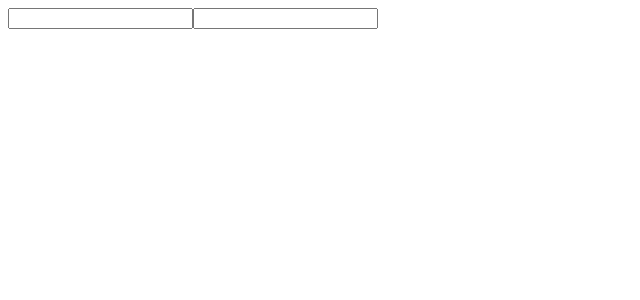
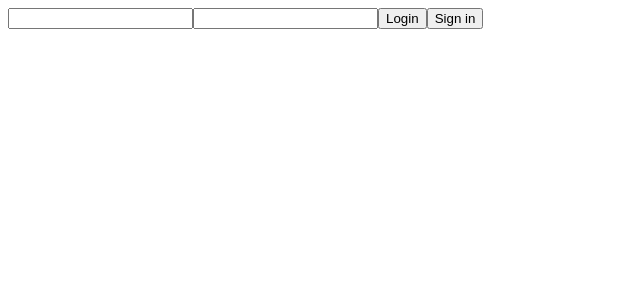
Before and after one commit to Lucas-Coloda/MGQ-Frontend, a Vue app: page / in a window 1280 px wide. Shown: the top 300 px of the page, without its empty margins (0-640 px from the left). Built offline with nearby package versions, Linux system fonts and the light colour scheme.

Commit message:
mgq-001 adicionar i18n

```diff
--- a/src/components/auth/Login.vue
+++ b/src/components/auth/Login.vue
@@ -3,8 +3,8 @@
     <div v-if='error'>{{error}}</div>
     <input v-model='form.email' type='email' />
     <input v-model='form.password' type='password' />
-    <!-- <button @click.prevent='submit'>{{$t('LOGIN')}}</button>
-    <button @click.prevent='register'>{{$t('SIGNIN')}}</button> -->
+    <button @click.prevent='submit'>{{$t('LOGIN')}}</button>
+    <button @click.prevent='register'>{{$t('SIGNIN')}}</button>
   </div>
 </template>
 
--- a/src/components/auth/Register.vue
+++ b/src/components/auth/Register.vue
@@ -3,8 +3,8 @@
     <input v-model='form.name' type='name' />
     <input v-model='form.email' type='email' />
     <input v-model='form.password' type='password' />
-    <!-- <button @click.prevent='submit'>{{$t('SIGNIN')}}</button>
-    <button @click.prevent='login'>{{$t('LOGIN')}}</button> -->
+    <button @click.prevent='submit'>{{$t('SIGNIN')}}</button>
+    <button @click.prevent='login'>{{$t('LOGIN')}}</button>
   </div>
 </template>
 
--- /dev/null
+++ b/src/lang/en.json
@@ -0,0 +1,4 @@
+{
+  "LOGIN": "Login",
+  "SIGNIN": "Sign in"
+}
--- /dev/null
+++ b/src/lang/es.json
@@ -0,0 +1,4 @@
+{
+  "LOGIN": "iniciar sesión",
+  "SIGNIN": "Sign in"
+}
--- /dev/null
+++ b/src/lang/index.ts
@@ -0,0 +1,24 @@
+import Vue from 'vue';
+import VueI18n from 'vue-i18n';
+
+import ptBR from './pt_br.json';
+import en from './en.json';
+import ja from './ja.json';
+import es from './es.json';
+
+Vue.use(VueI18n);
+
+const messages = {
+  'pt-BR': ptBR,
+  en: en,
+  ja: ja,
+  es: es,
+};
+
+const i18n = new VueI18n({
+  locale: navigator.language,
+  fallbackLocale: 'en',
+  messages: messages,
+});
+
+export default i18n;
--- /dev/null
+++ b/src/lang/ja.json
@@ -0,0 +1,4 @@
+{
+  "LOGIN": "ログインする",
+  "SIGNIN": "サインイン"
+}
--- /dev/null
+++ b/src/lang/pt_br.json
@@ -0,0 +1,4 @@
+{
+  "LOGIN": "Entrar",
+  "SIGNIN": "Registre-se"
+}
--- a/src/main.ts
+++ b/src/main.ts
@@ -3,18 +3,18 @@ import App from '@/App.vue';
 import './registerServiceWorker';
 import router from './router';
 import store from './store';
-// import firebase from "./firebaseConfig";
-// import i18n from "./lang";
+import i18n from './lang';
+// import firebase from './firebaseConfig';
 
 Vue.config.productionTip = false;
 
 // firebase.auth().onAuthStateChanged(user => {
-//   store.dispatch("fetchUser", user);
+//   store.dispatch('fetchUser', user);
 // });
 
 new Vue({
   router: router,
   store: store,
-  // i18n: i18n,
+  i18n: i18n,
   render: (h) => h(App),
 }).$mount('#app');
--- /dev/null
+++ b/src/typings.d.ts
@@ -0,0 +1,4 @@
+declare module "*.json" {
+    const value: any;
+    export default value;
+  }
--- a/tsconfig.json
+++ b/tsconfig.json
@@ -1,5 +1,6 @@
 {
   "compilerOptions": {
+    "resolveJsonModule": true,
     "target": "esnext",
     "module": "esnext",
     "strict": true,
```
